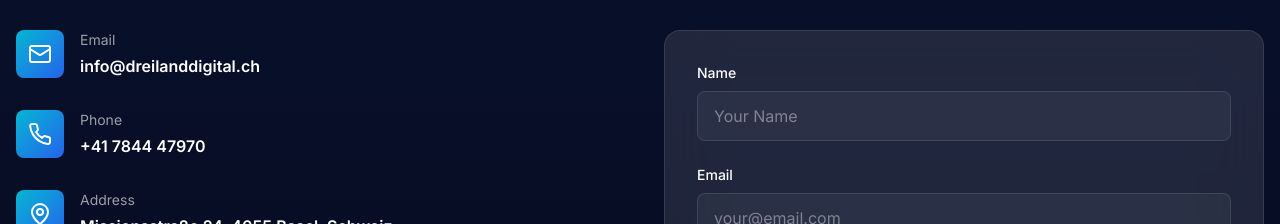
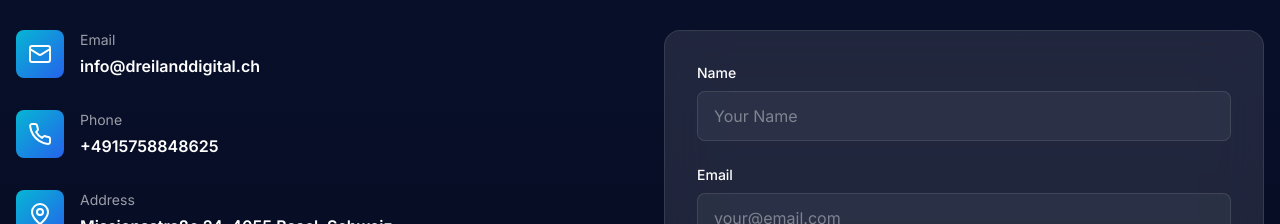
Before and after one commit to satyamsingh-stack/wbagency, a React (Vite) app: page / in a window 1280 px wide. Shown: the part 6360-6584 px from the top of the page. Built offline with nearby package versions, Linux system fonts and the light colour scheme.

Commit message:
Fix: contact number

```diff
--- a/src/sections/Contact.jsx
+++ b/src/sections/Contact.jsx
@@ -65,7 +65,7 @@
 
   const contactInfo = [
     { icon: Mail, label: 'Email', value: 'info@dreilanddigital.ch', href: 'mailto:info@dreilanddigital.ch' },
-    { icon: Phone, label: 'Phone', value: '+41 7844 47970', href: 'tel:+41784447970' },
+    { icon: Phone, label: 'Phone', value: '+4915758848625', href: 'tel:+4915758848625' },
     { icon: MapPin, label: 'Address', value: 'Missionsstraße 24, 4055 Basel, Schweiz', href: '#' },
   ]
 
```
